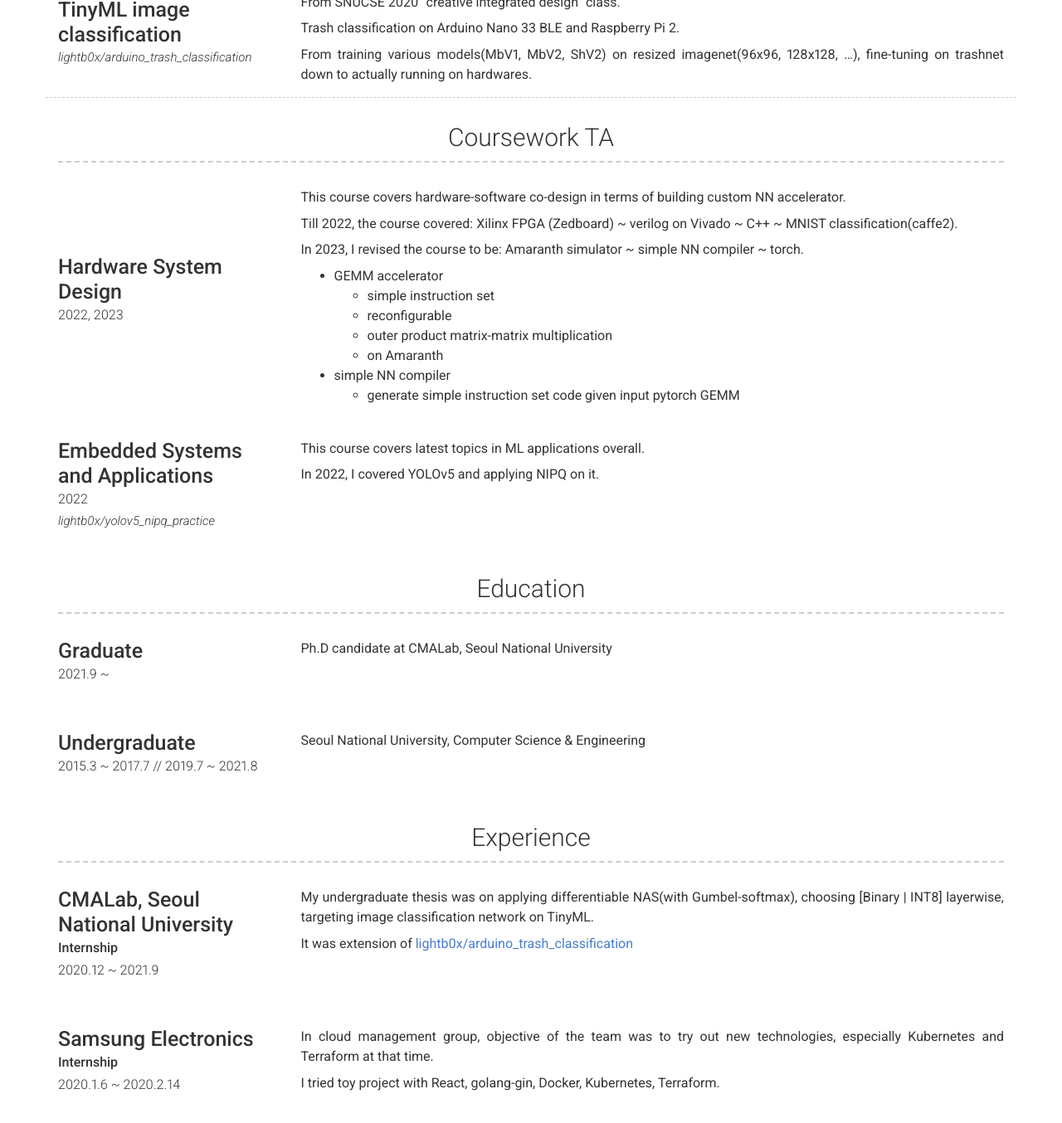
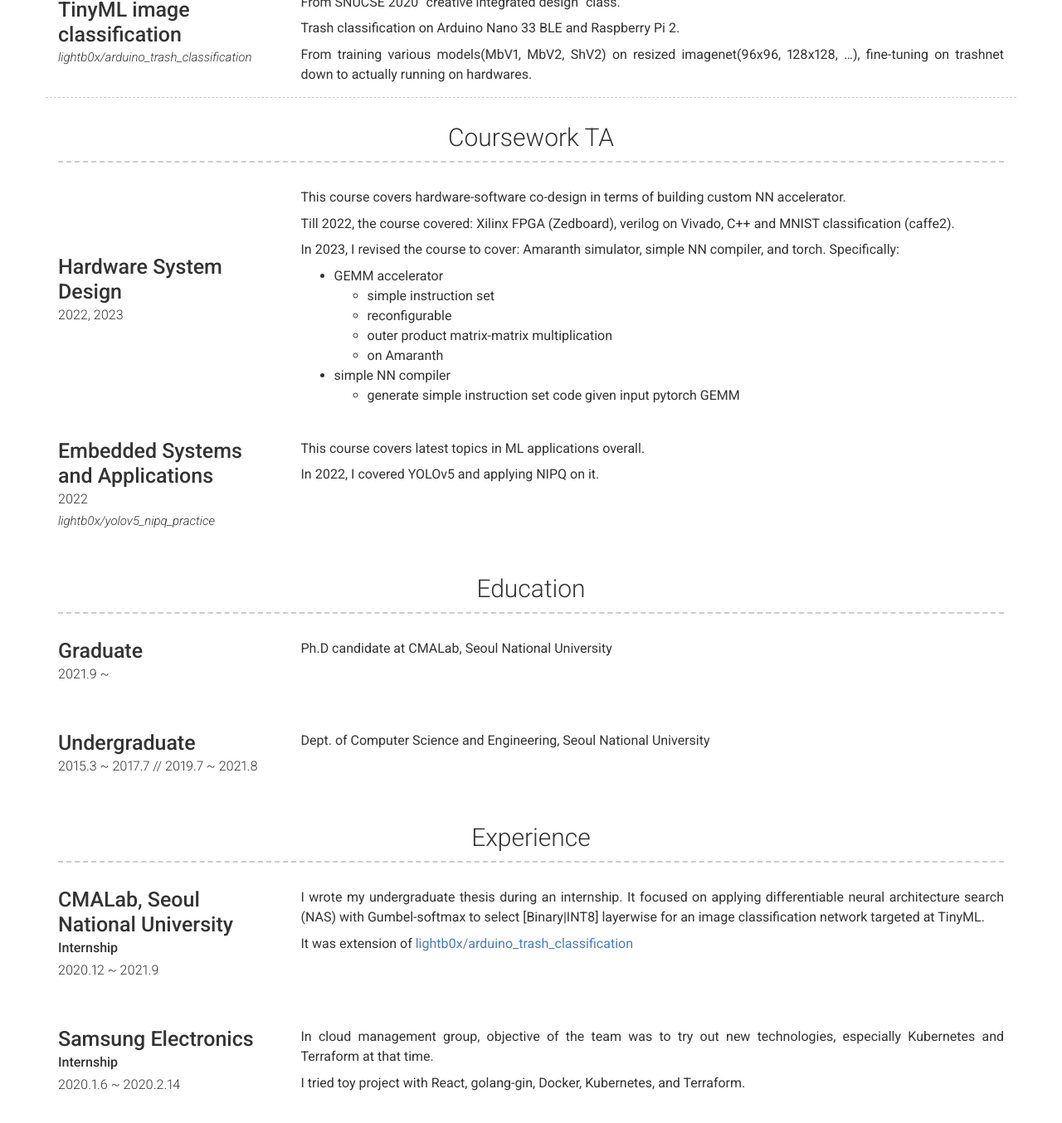
Before and after one commit to lightb0x/lightb0x.github.io, a Jekyll site: the page built from index.md, in a window 1280 px wide and 1400 px high, scrolled down 1901 px. Shown: the top 1354 px of the window at 83% size. Built offline with Jekyll 4.4.1, drawn with Linux system fonts in a browser that asks for light colours; nearby versions of some CDN libraries.

Commit message:
[fix] rewrite and keep up-to-date

```diff
--- a/_config.yml
+++ b/_config.yml
@@ -31,7 +31,7 @@ github_username:  lightb0x
 # pinterest_username: jekyll
 # youtube_username: jekyll
 orcid_username: 0000-0001-9490-3822
-# googlescholar_username: D847cGsAAAAJ
+googlescholar_username: ZgYgIU4AAAAJ
 
 # Additional icon links
 additional_links:
@@ -59,7 +59,7 @@ about_content: | # this will include new lines to allow paragraphs
   Specifically, from application down to hardware:
     - Applications
       - **Vision**, [YOLOv5](https://github.com/ultralytics/yolov5)
-      - **LLM**, [LLaMA.cpp](https://github.com/ggerganov/llama.cpp), [Mamba](https://github.com/state-spaces/mamba) and [Jamba](https://huggingface.co/ai21labs/Jamba-v0.1)
+      - **LLM**, [LLaMA.cpp](https://github.com/ggerganov/llama.cpp)
     - **Quantization**
     - NN compiler
       - [OpenAI Triton](https://github.com/openai/triton)
@@ -174,9 +174,9 @@ content:
         description: |
           This course covers hardware-software co-design in terms of building custom NN accelerator.
 
-          Till 2022, the course covered: Xilinx FPGA (Zedboard) ~ verilog on Vivado ~ C++ ~ MNIST classification(caffe2).
+          Till 2022, the course covered: Xilinx FPGA (Zedboard), verilog on Vivado, C++ and MNIST classification (caffe2).
 
-          In 2023, I revised the course to be: Amaranth simulator ~ simple NN compiler ~ torch.
+          In 2023, I revised the course to cover: Amaranth simulator, simple NN compiler, and torch. Specifically:
             * GEMM accelerator
               * simple instruction set
               * reconfigurable
@@ -207,7 +207,7 @@ content:
         # sub_title: Undergraduate
         caption: 2015.3 ~ 2017.7 // 2019.7 ~ 2021.8
         description: |
-          Seoul National University, Computer Science & Engineering
+          Dept. of Computer Science and Engineering, Seoul National University
   - title: Experience
     layout: list
     content:
@@ -216,7 +216,7 @@ content:
         sub_title: Internship
         caption: 2020.12 ~ 2021.9
         description: |
-          My undergraduate thesis was on applying differentiable NAS(with Gumbel-softmax), choosing [Binary \| INT8] layerwise, targeting image classification network on TinyML.
+          I wrote my undergraduate thesis during an internship. It focused on applying differentiable neural architecture search (NAS) with Gumbel-softmax to select [Binary\|INT8] layerwise for an image classification network targeted at TinyML.
 
           It was extension of [lightb0x/arduino_trash_classification](https://github.com/lightb0x/arduino_trash_classification)
       - layout: left
@@ -226,7 +226,7 @@ content:
         description: | # this will include new lines to allow paragraphs
           In cloud management group, objective of the team was to try out new technologies, especially Kubernetes and Terraform at that time.
 
-          I tried toy project with React, golang-gin, Docker, Kubernetes, Terraform.
+          I tried toy project with React, golang-gin, Docker, Kubernetes, and Terraform.
 # This is where you can write a little more about yourself. You could title this section **Interests** and include some of your other interests.
 
 # Or you could title it **Skills** and write a bit more about things that make you more desirable, like *leadership* or *teamwork*
```
